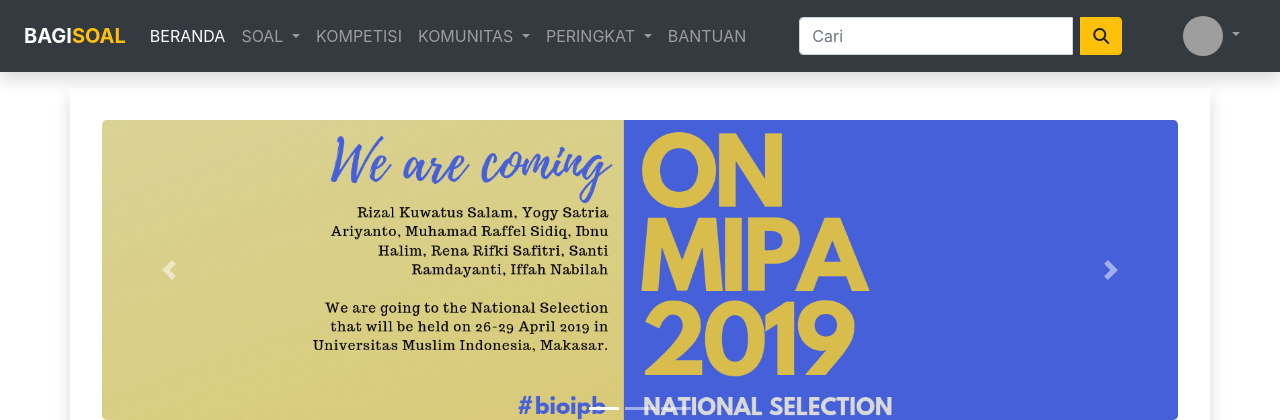
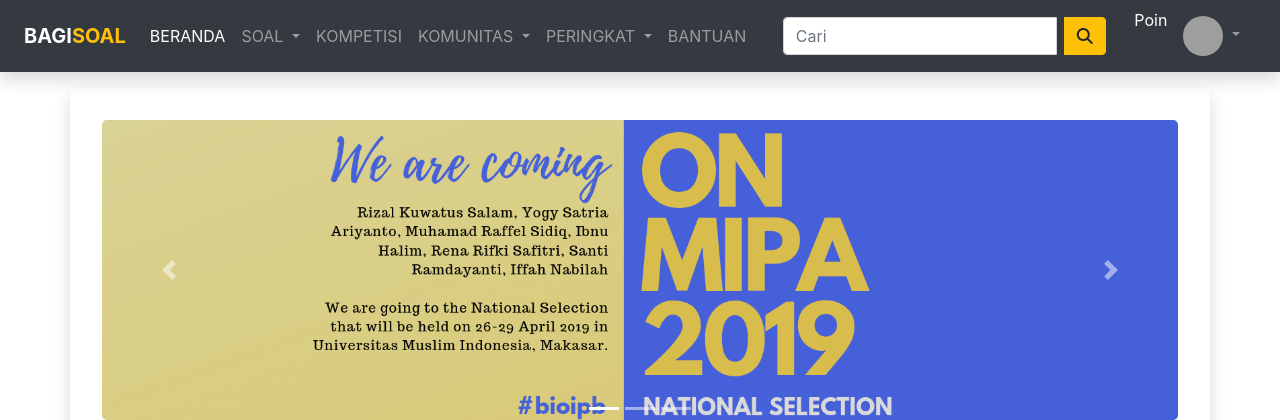
Before and after one commit to aldy-san/bagisoal, a CodeIgniter app: page /bagisoal/ in a window 1280 px wide. Shown: the top 420 px of the page. Run offline with CodeIgniter, Linux system fonts and the light colour scheme; the visitor is signed in with stand-in values (Sample User, id 1); data that the repository does not hold is empty; some libraries are stand-ins or nearby versions; grey boxes are pictures that could not be loaded.

Commit message:
update header

```diff
--- a/application/controllers/User.php
+++ b/application/controllers/User.php
@@ -147,7 +147,7 @@ class User extends CI_Controller
 
             $this->m_user->edit_data('users', $data, $where);
             $this->session->set_flashdata('message', '<div class="alert alert-success" role="alert">Data Berhasil di ubah</div>');
-            redirect('profil');
+            redirect('profil-saya');
         } else {
             $this->session->set_flashdata('message', '<div class="alert alert-danger" role="alert">Password salah</div>');
             redirect('edit_profil');
--- a/application/views/template_home/header_user.php
+++ b/application/views/template_home/header_user.php
@@ -1,5 +1,5 @@
 <ul class="navbar-nav mr-md-3 d-flex ">
-    <li class="nav-item d-sm-none">
+    <li class="nav-item">
         <div class="text-white align-self-center text-right">
             <p style="line-height: 25px" class="p-0 m-0"><?= $user['nama'] ?></p>
             <p style="line-height: 25px" class="p-0 m-0"><?= $user['total_poin'] ?> Poin</p>
```
Also changed, not shown: assets/foto/PP2.jpg (added).
